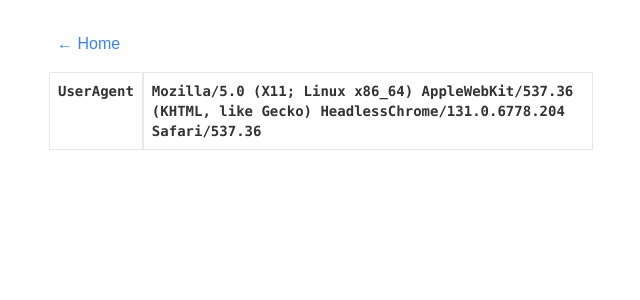
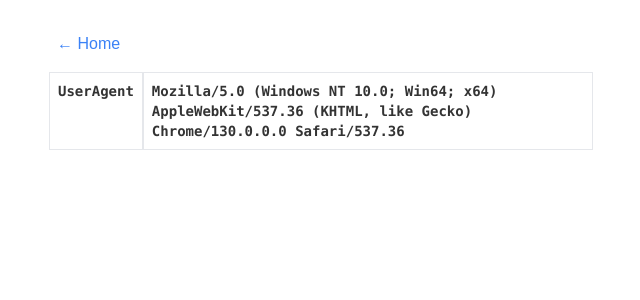
Before and after one commit to Sujaur312998/frontend-coding-challenge, a Next.js app: page /user-agent in a window 1280 px wide. Shown: the top 300 px of the page, without its empty margins (319-959 px from the left). Built offline with nearby package versions, Linux system fonts and the light colour scheme.

Commit message:
Fix: Implemented challenges

```diff
--- a/src/app/user-agent/page.tsx
+++ b/src/app/user-agent/page.tsx
@@ -1,7 +1,7 @@
 import { UserAgent } from "@/views/userAgent";
 
 const UserAgentRoot = () => {
-  return <UserAgent />;
+  return <UserAgent userAgent={"Mozilla/5.0 (Windows NT 10.0; Win64; x64) AppleWebKit/537.36 (KHTML, like Gecko) Chrome/130.0.0.0 Safari/537.36"} />;
 };
 
 export default UserAgentRoot;
--- a/src/views/products/products.tsx
+++ b/src/views/products/products.tsx
@@ -1,6 +1,6 @@
 "use client";
 
-import React, { useState, useCallback } from "react";
+import React, { useState, useCallback, useEffect } from "react";
 import { Product } from "@/types";
 import { ProductModal } from "@/views/products/productModal/productModal";
 import { BackToHome } from "@/components/backToHome/backToHome";
@@ -8,9 +8,12 @@ import { ProductList } from "@/views/products/productList/productList";
 import { PaginationControls } from "@/views/products/paginationControls/paginationControls";
 import { usePagination } from "@/hooks/usePagination";
 import { PRODUCTS_DATA } from "@/data/productsData";
+import { useSearchParams   } from 'next/navigation';
 
 export const Products: React.FC = () => {
   const [selectedProduct, setSelectedProduct] = useState<Product | null>(null);
+  const searchParams = useSearchParams()
+
   const {
     currentPage,
     totalPages,
@@ -20,11 +23,21 @@ export const Products: React.FC = () => {
 
   const handleOpenModal = useCallback((product: Product) => {
     setSelectedProduct(product);
+    const params = new URLSearchParams(searchParams.toString())
+    params.set('product-id', product.id)
+    window.history.pushState(null, '', `?${params.toString()}`)
   }, []);
 
   const handleCloseModal = useCallback(() => {
     setSelectedProduct(null);
   }, []);
+
+  useEffect(() => {
+    const productID= searchParams.get('product-id') //get Serach Query product-id
+    const productDetails=PRODUCTS_DATA.find(item=> item.id===productID) // get productt details of Serach Query product-id
+    if(productDetails) setSelectedProduct(productDetails)
+  }, []);
+
 
   return (
     <div>
--- a/src/views/userAgent/userAgent.tsx
+++ b/src/views/userAgent/userAgent.tsx
@@ -1,24 +1,32 @@
-"use client";
+import { GetServerSideProps } from "next";
+import { BackToHome } from "@/components/backToHome/backToHome";
 
-import { BackToHome } from "@/components/backToHome/backToHome";
-import { useUserAgentContext } from "@/components/providers/userAgentProvider";
+interface UserAgentProps {
+  userAgent: string;
+}
 
-export const UserAgent = () => {
-  const { userAgent } = useUserAgentContext();
+export const UserAgent = ({ userAgent }: UserAgentProps) => {
+  console.log(userAgent);
 
   return (
     <div>
       <BackToHome />
-
-      {userAgent && (
-        <div className="flex font-mono font-semibold text-sm">
-          <div className="border p-2">UserAgent</div>
-
-          <div className="border p-2">{userAgent}</div>
-        </div>
-      )}
-
-      {!userAgent && <div>No user agent</div>}
+      <div className="flex font-mono font-semibold text-sm">
+        <div className="border p-2">UserAgent</div>
+        <div className="border p-2">{userAgent}</div>
+      </div>
     </div>
   );
 };
+
+// This function is executed on the server side before rendering the page
+export const getServerSideProps: GetServerSideProps = async ({ req }) => {
+  const userAgent = req
+  return {
+    props: {
+      userAgent,
+    },
+  };
+};
+
+export default UserAgent;
```
